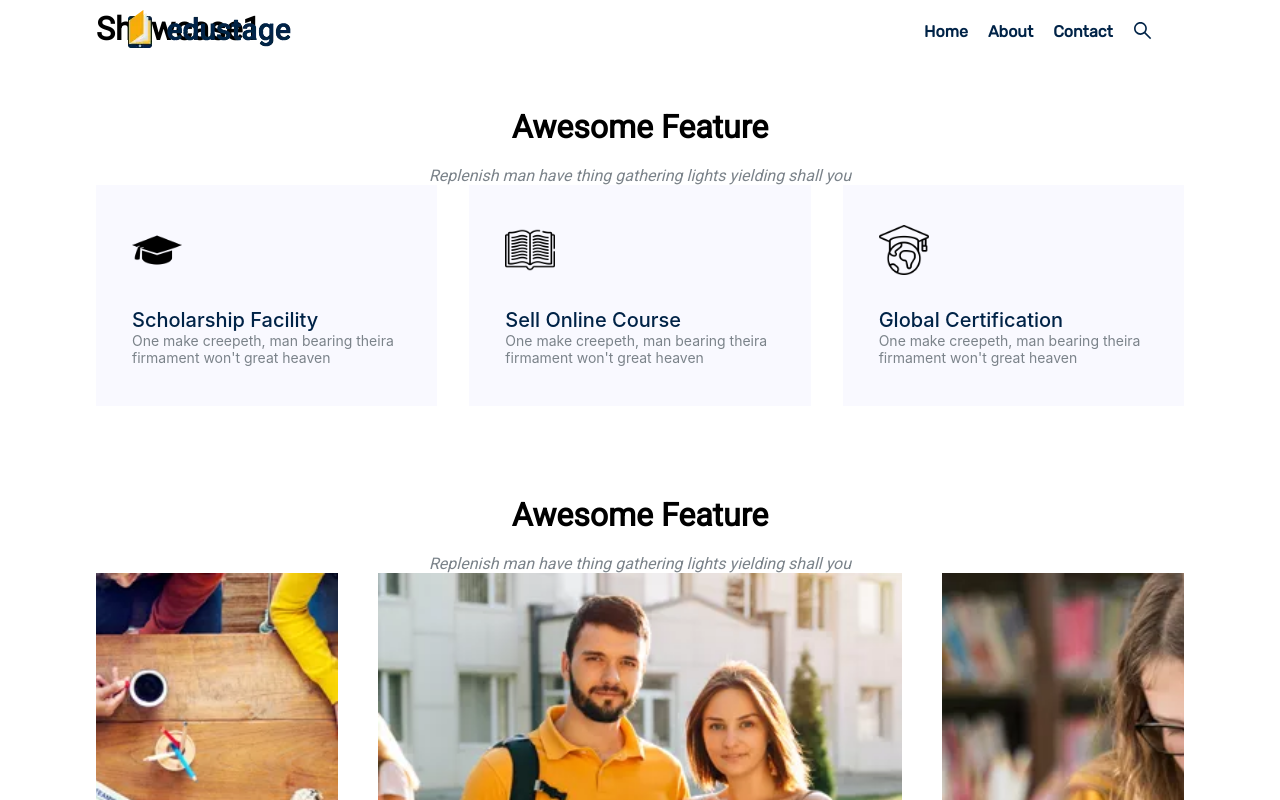
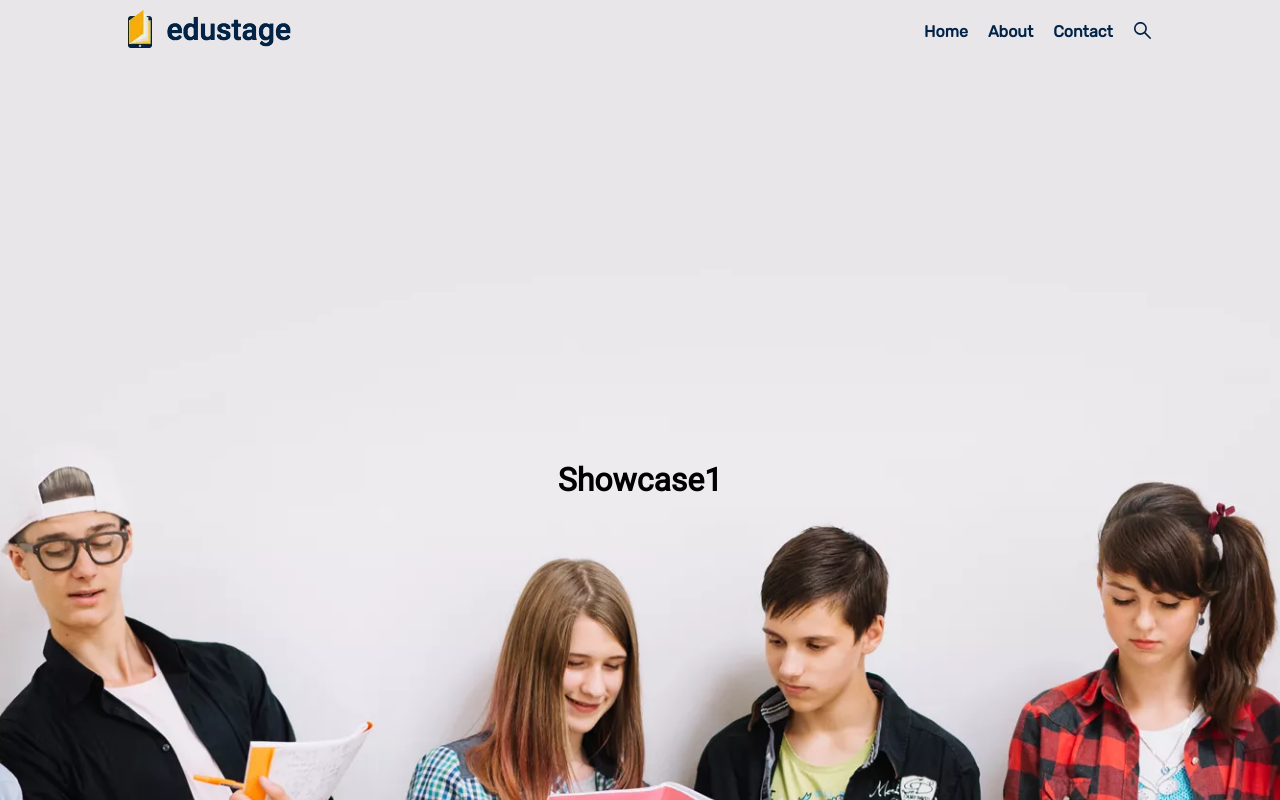
Before and after one commit to ismoiljondev/edu, a Next.js app: page / in a window 1280 px wide. Built offline with nearby package versions, Linux system fonts and the light colour scheme.

Commit message:
commit showcase create

```diff
--- a/src/components/Layout/Footer/footer.module.scss
+++ b/src/components/Layout/Footer/footer.module.scss
@@ -7,7 +7,7 @@
   column-gap: 20px;
   row-gap: 50px;
   background-color: #002347;
-  padding: 20px 10% 100px;
+  padding: 70px 10% 130px;
 }
 .footer_buttom_right {
   align-self: flex-end;
--- a/src/components/Layout/MyLayout/header.module.scss
+++ b/src/components/Layout/MyLayout/header.module.scss
@@ -5,6 +5,3 @@
   font-family: "Roboto", sans-serif;
   position: relative;
 }
-.pages {
-  padding: 10px 0%;
-}
--- a/src/components/Showcase/components/content1/content.tsx
+++ b/src/components/Showcase/components/content1/content.tsx
@@ -1,13 +1,16 @@
-import style from "@/components/Showcase/sass/style.module.scss";
+import style from "@/components/Showcase/components/content1/style.module.scss";
 type ContentPropsType = {
   data: any;
 };
 function Content1(props: ContentPropsType) {
   const { data } = props;
-  console.log(data);
+  console.log(data.background_img, "img");
 
   return (
-    <div>
+    <div
+      className={style.context}
+      style={{ backgroundImage: `url(${data.background_img})` }}
+    >
       <h1>Showcase1</h1>
     </div>
   );
--- /dev/null
+++ b/src/components/Showcase/components/content1/style.module.scss
@@ -0,0 +1,22 @@
+.context {
+  width: 100%;
+  height: 120vh;
+  display: flex;
+  flex-direction: column;
+  align-items: center;
+  justify-content: center;
+  gap: 20px;
+  background-size: cover;
+  background-position: top;
+}
+.context {
+  width: 100%;
+  height: 120vh;
+  display: flex;
+  flex-direction: column;
+  align-items: center;
+  justify-content: center;
+  gap: 20px;
+  background-size: cover;
+  background-position: top;
+}
--- a/src/components/Showcase/components/content2/content.tsx
+++ b/src/components/Showcase/components/content2/content.tsx
@@ -1,8 +1,8 @@
-import style from "@/components/Showcase/sass/style.module.scss";
+import style from "@/components/Showcase/components/content2/style.module.scss";
 
 function Content2() {
   return (
-    <div>
+    <div className={style.context}>
       <h1>Showcase2</h1>
     </div>
   );
--- /dev/null
+++ b/src/components/Showcase/components/content2/style.module.scss
@@ -0,0 +1,12 @@
+.context {
+  width: 100%;
+  height: 120vh;
+  display: flex;
+  flex-direction: column;
+  align-items: center;
+  justify-content: center;
+  gap: 20px;
+  background-size: cover;
+  background-position: top;
+  background-color: red;
+}
--- a/src/components/Showcase/showData.tsx
+++ b/src/components/Showcase/showData.tsx
@@ -20,7 +20,7 @@ const ShowcaseData: showcaseDataType = {
   homeData: {
     title_bir: "BEST ONLINE EDUCATION SERVICE IN THE WORLD",
     title_big: "ONE STEP AHEAD THIS SEASON",
-    background_img: "",
+    background_img: "/media/home-banner.jpg.webp",
     button: [
       {
         id: 0,
--- a/src/components/Showcase/showcase.tsx
+++ b/src/components/Showcase/showcase.tsx
@@ -1,4 +1,4 @@
-import ShowcaseData from "@/components/Showcase/showData";
+import style from "@/components/Showcase/style.module.scss";
 import showcaseDataType from "@/components/Showcase/showDataType";
 import Content1 from "@/components/Showcase/components/content1";
 import Content2 from "@/components/Showcase/components/content2";
@@ -11,7 +11,6 @@ type ShowcasePropsType = {
 
 function Showcase(props: ShowcasePropsType) {
   const { data } = props;
-  console.log(data);
 
   const [isSowStyle, setIsShowStyle] = useState<boolean>(true);
   const router = useRouter();
@@ -23,7 +22,9 @@ function Showcase(props: ShowcasePropsType) {
   }, [router.pathname]);
 
   return (
-    <div>{isSowStyle ? <Content1 data={data.homeData} /> : <Content2 />}</div>
+    <div className={style.showcase}>
+      {isSowStyle ? <Content1 data={data.homeData} /> : <Content2 />}
+    </div>
   );
 }
 
--- /dev/null
+++ b/src/components/Showcase/style.module.scss
@@ -0,0 +1,3 @@
+.showcase {
+  width: 100%;
+}
--- a/src/pages/index.tsx
+++ b/src/pages/index.tsx
@@ -13,8 +13,8 @@ export default function Home() {
         <meta name="viewport" content="width=device-width, initial-scale=1" />
         <link rel="icon" href="/favicon.ico" />
       </Head>
+      <Showcase data={ShowcaseData} />
       <div className={style.container}>
-        <Showcase data={ShowcaseData} />
         <div>
           <div className={style.container__title}>
             <h1>Awesome Feature</h1>
```
Also changed, not shown: public/media/banner.jpg.webp (added), public/media/home-banner.jpg.webp (added), src/components/Showcase/components/content1/sass/style.module.scss (deleted), src/components/Showcase/components/content2/sass/style.module.scss (deleted).
